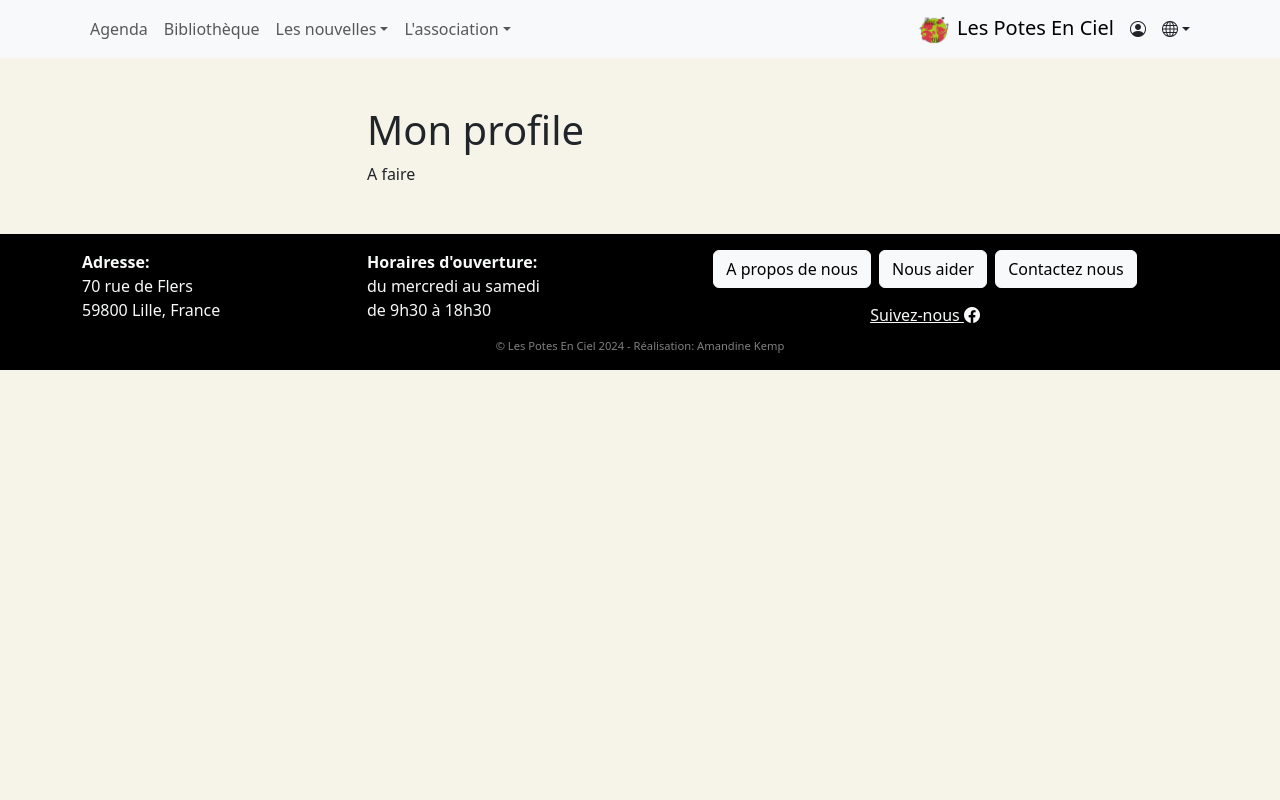
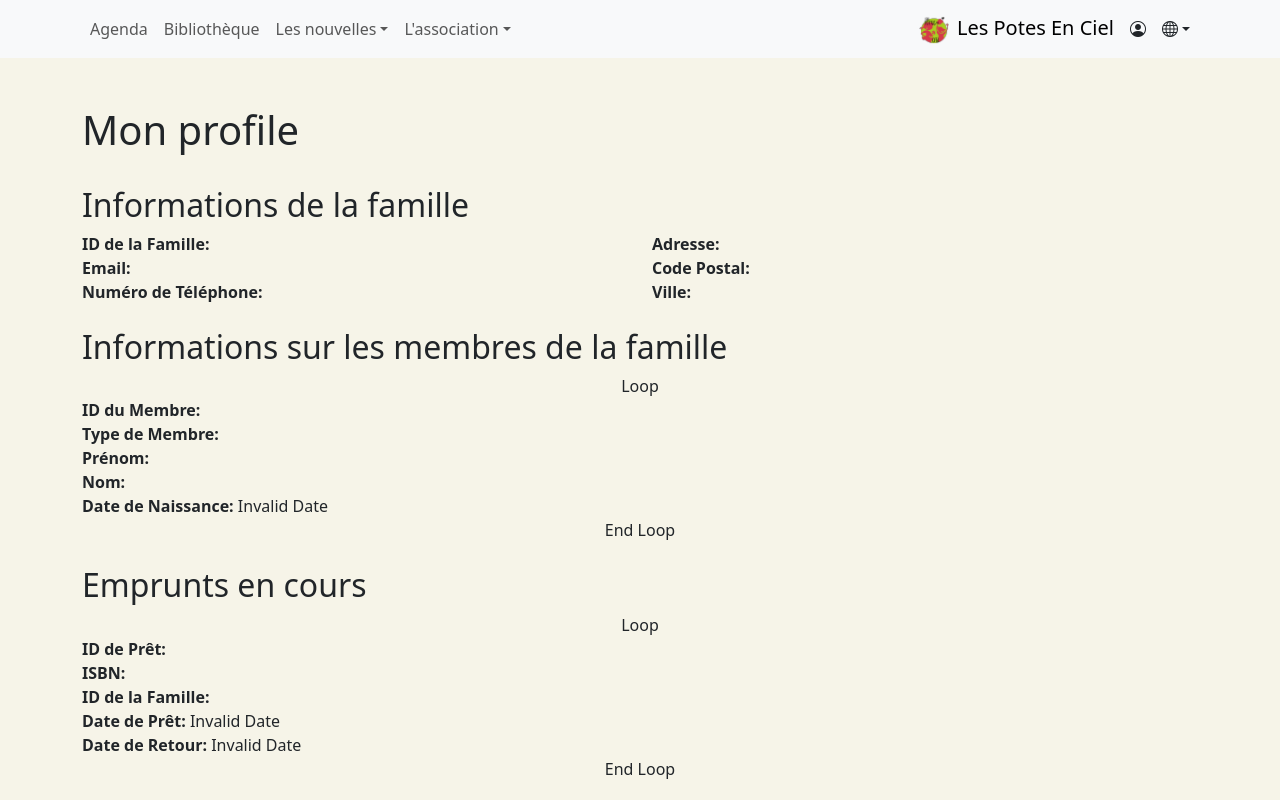
Before and after one commit to amandinekemp/Les_Potes_En_Ciel, a Next.js app in the folder front/: page /account in a window 1280 px wide. Shown: the top 800 px of the page. Built offline with nearby package versions, Linux system fonts and the light colour scheme.

Commit message:
Initialisation page de profil

```diff
--- a/front/app/(routes)/account/page.tsx
+++ b/front/app/(routes)/account/page.tsx
@@ -1,4 +1,7 @@
 import { Metadata } from "next";
+import FamilyCmpt from "@/app/_components/account/FamilyCmpt";
+import MemberCmpt from "@/app/_components/account/MemberCmpt";
+import BorrowCmpt from "@/app/_components/account/BorrowCmpt";
 
 export const metadata: Metadata = {
   title: "Profile utilisateur - Les potes en ciel",
@@ -10,10 +13,23 @@ export default function AccountProfilePage() {
     <>
       <div className="container">
         <div className="row justify-content-center">
-          <div className="col-6">
             <h1>Mon profile</h1>
-            A faire
-          </div>
+        </div>
+        <div className="row justify-content-center mt-4">
+          <h2>Informations de la famille</h2>
+          <FamilyCmpt family={ {} }/>
+        </div>
+        <div className="row justify-content-center mt-4">
+          <h2>Informations sur les membres de la famille</h2>
+          Loop
+          <MemberCmpt member={ {} }/>
+          End Loop
+        </div>
+        <div className="row justify-content-center mt-4">
+          <h2>Emprunts en cours</h2>
+          Loop
+          <BorrowCmpt borrow={ {} }/>
+          End Loop
         </div>
       </div>
     </>
--- /dev/null
+++ b/front/app/_components/account/BorrowCmpt.tsx
@@ -0,0 +1,26 @@
+import React from 'react';
+import type { Borrow } from '@/app/_types/Borrow';
+
+const BorrowCmpt = ({ borrow }: { borrow: Borrow }) => {
+  return (
+    <>
+      <div className="info-item">
+        <strong>ID de Prêt:</strong> {borrow.idBorrow}
+      </div>
+      <div className="info-item">
+        <strong>ISBN:</strong> {borrow.isbn}
+      </div>
+      <div className="info-item">
+        <strong>ID de la Famille:</strong> {borrow.idFamily}
+      </div>
+      <div className="info-item">
+        <strong>Date de Prêt:</strong> {new Date(borrow.borrowDate).toLocaleDateString()}
+      </div>
+      <div className="info-item">
+        <strong>Date de Retour:</strong> {new Date(borrow.returnDate).toLocaleDateString()}
+      </div>
+    </>
+  );
+};
+
+export default BorrowCmpt;
--- /dev/null
+++ b/front/app/_components/account/FamilyCmpt.tsx
@@ -0,0 +1,35 @@
+import React from 'react';
+
+import MemberCmpt from "@/app/_components/account/MemberCmpt";
+import type {Family} from '@/app/_types/Family';
+
+const FamilyCmpt = ({ family }: { family: Family }) => {
+  return (
+    <>
+      <div className="col-6">
+        <div className="info-item">
+          <strong>ID de la Famille:</strong> {family.idFamily}
+        </div>
+        <div className="info-item">
+          <strong>Email:</strong> {family.email}
+        </div>
+        <div className="info-item">
+          <strong>Numéro de Téléphone:</strong> {family.phoneNumber}
+        </div>
+      </div>
+      <div className="col-6">
+        <div className="info-item">
+          <strong>Adresse:</strong> {family.address}
+        </div>
+        <div className="info-item">
+          <strong>Code Postal:</strong> {family.zipCode}
+        </div>
+        <div className="info-item">
+          <strong>Ville:</strong> {family.city}
+        </div>
+      </div>
+    </>
+  );
+};
+
+export default FamilyCmpt;
--- /dev/null
+++ b/front/app/_components/account/MemberCmpt.tsx
@@ -0,0 +1,27 @@
+import React from 'react';
+
+import type {Member} from '@/app/_types/Member';
+
+const MemberCmpt = ({ member }: { member: Member }) => {
+  return (
+    <>
+      <div className="info-item">
+        <strong>ID du Membre:</strong> {member.idMember}
+      </div>
+      <div className="info-item">
+        <strong>Type de Membre:</strong> {member.memberType}
+      </div>
+      <div className="info-item">
+        <strong>Prénom:</strong> {member.firstName}
+      </div>
+      <div className="info-item">
+        <strong>Nom:</strong> {member.lastName}
+      </div>
+      <div className="info-item">
+        <strong>Date de Naissance:</strong> {new Date(member.birthDate).toLocaleDateString()}
+      </div>
+    </>
+  );
+};
+
+export default MemberCmpt;
--- a/front/app/_components/library/BookDetailCmpt.tsx
+++ b/front/app/_components/library/BookDetailCmpt.tsx
@@ -1,6 +1,6 @@
 import React from 'react';
-import { Accordion, Button, Card, CardBody, CardFooter } from 'react-bootstrap';
-import type {Book} from '../../_types/Book';
+import { Accordion, Button, Card, CardBody } from 'react-bootstrap';
+import type {Book} from '@/app/_types/Book';
 
 // Composant BookDetail qui affiche les détails d'un livre et propose des actions de réservation et d'annulation
 const BookDetailCmpt = (props: { book: Book; onReserve: any; }) => {
--- /dev/null
+++ b/front/app/_types/Borrow.ts
@@ -0,0 +1,7 @@
+export type Borrow = {
+  idBorrow: number;
+  isbn: string;
+  idFamily: number;
+  borrowDate: string;
+  returnDate: string;
+}
--- /dev/null
+++ b/front/app/_types/Family.ts
@@ -0,0 +1,8 @@
+export type Family = {
+  idFamily: string;
+  email: string;
+  address: string;
+  zipCode: string;
+  city: string;
+  phoneNumber: string;
+}
--- /dev/null
+++ b/front/app/_types/Member.ts
@@ -0,0 +1,7 @@
+export type Member = {
+  idMember: number;
+  memberType: string;
+  firstName: string;
+  lastName: string;
+  birthDate: string;
+}
```
Also changed, not shown: front/app/(routes)/account/borrows/page.tsx (deleted, +0 -21 lines).
